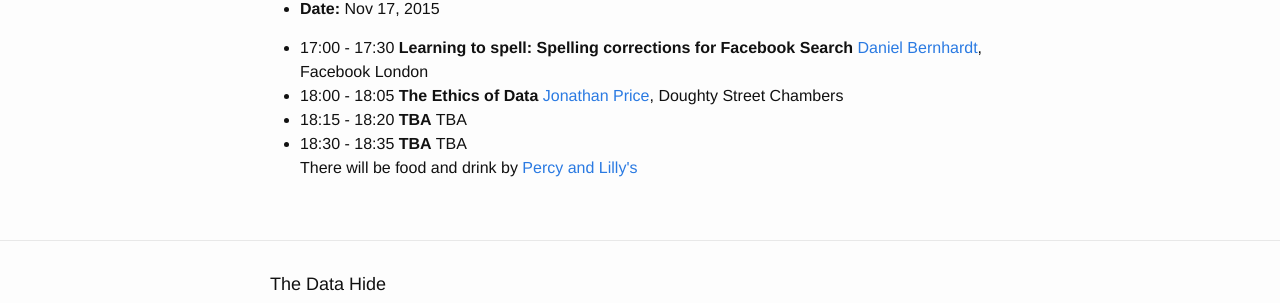
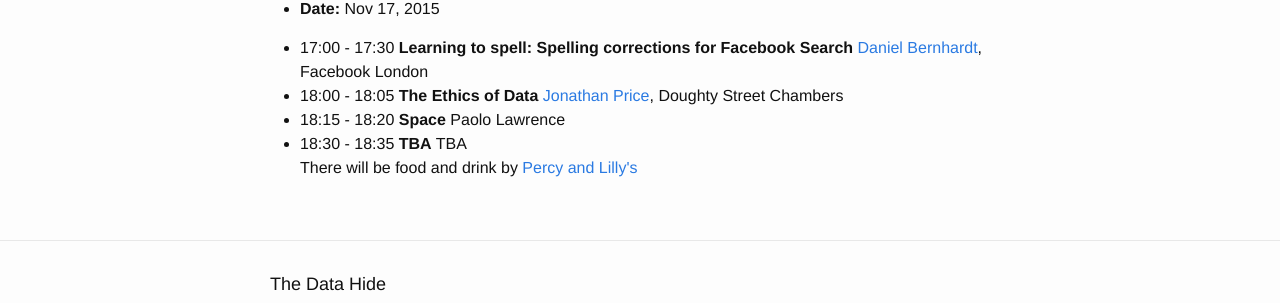
Before and after one commit to sods/datahide, a Jekyll site: the page built from _posts/2015-11-17-facebook-spelling-data-ethics.md, in a window 1280 px wide. Shown: the part 251-554 px from the top of the page. Built offline with Jekyll 4.4.1, drawn with Linux system fonts in a browser that asks for light colours.

```diff
--- a/_posts/2015-11-17-facebook-spelling-data-ethics.md
+++ b/_posts/2015-11-17-facebook-spelling-data-ethics.md
@@ -18,8 +18,8 @@
   type: lighting
 - start: "18:15"
   end: "18:20"
-  title: "TBA"
-  speaker: "TBA"
+  title: "Space"
+  speaker: "Paolo Lawrence"
   type: lightning
 - start: "18:30"
   end: "18:35"
```
